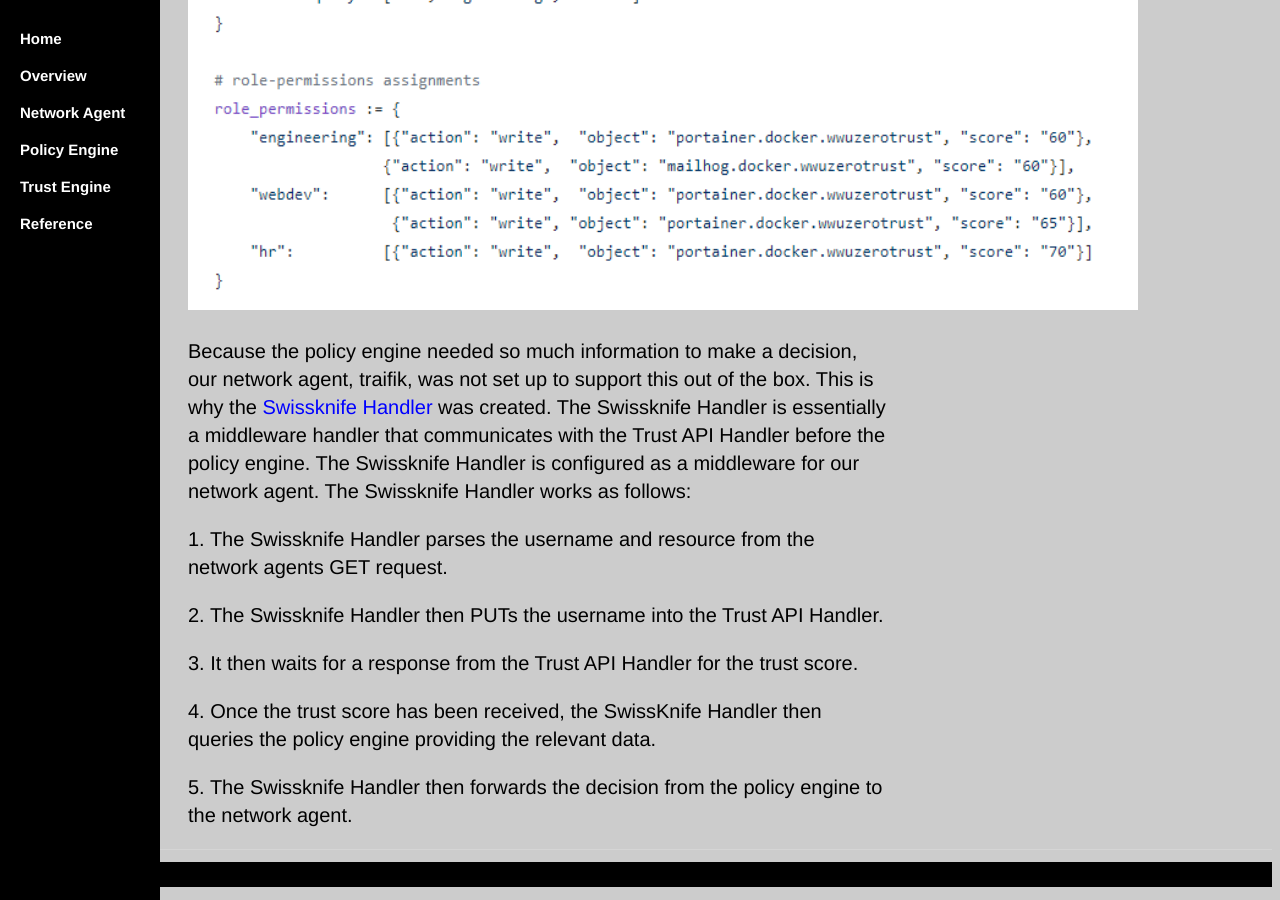
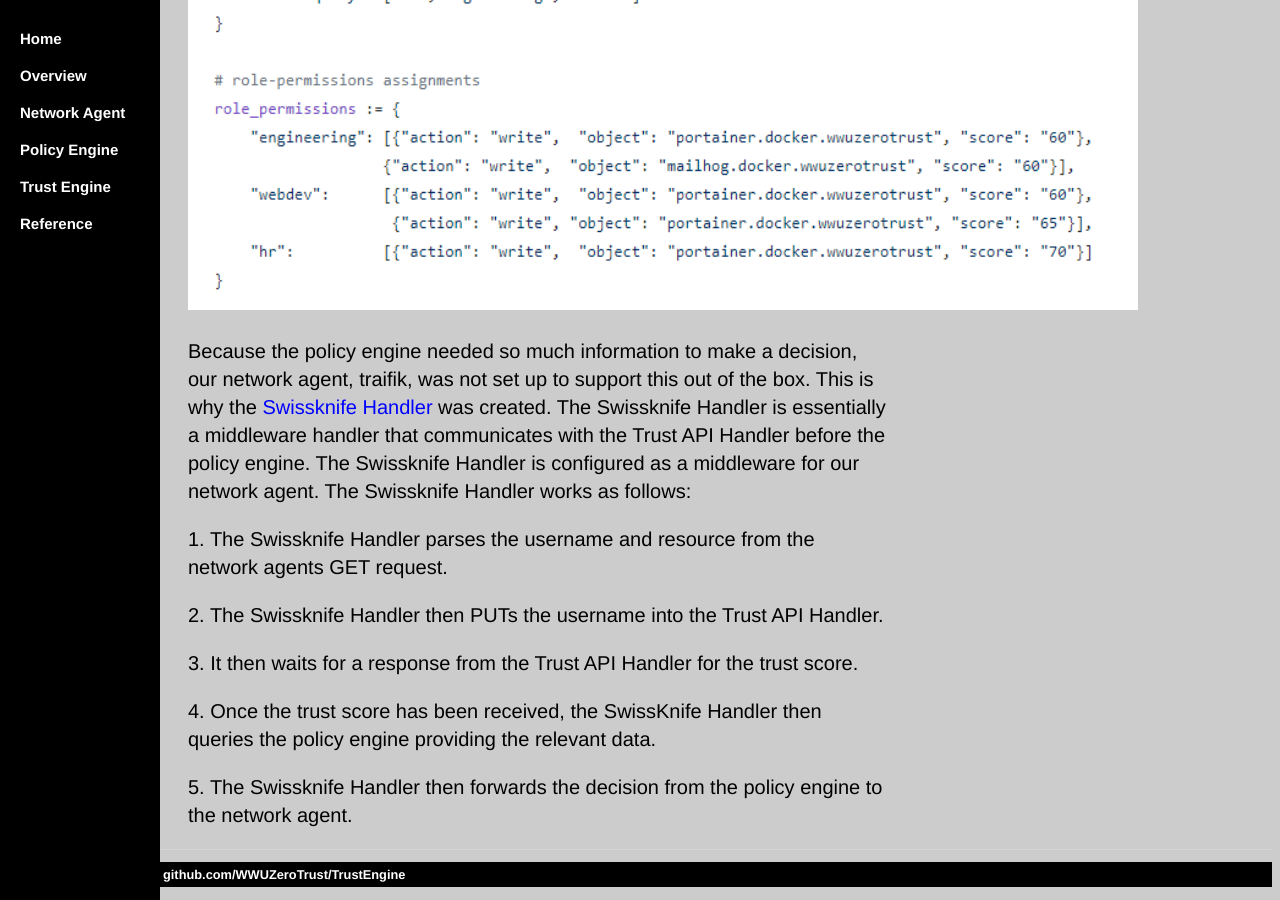
Before and after one commit to WWUZeroTrust/WWUZeroTrust.github.io, a Jekyll site: the page PolicyEngine/index.html, which Jekyll copies as it is, in a window 1280 px wide and 900 px high, scrolled down 982 px. Built offline with Jekyll 4.4.1, drawn with Linux system fonts in a browser that asks for light colours.

Commit message:
Update index.html

```diff
--- a/PolicyEngine/index.html
+++ b/PolicyEngine/index.html
@@ -126,7 +126,7 @@
 	</div>
 	<footer>
 	 <ul>
-	       <li>
+	       <li><a href="https://github.com/WWUZeroTrust/trust_engine" class="class1">github.com/WWUZeroTrust/TrustEngine</a></li>
 	</ul>
 	</footer>
 </html>
```
